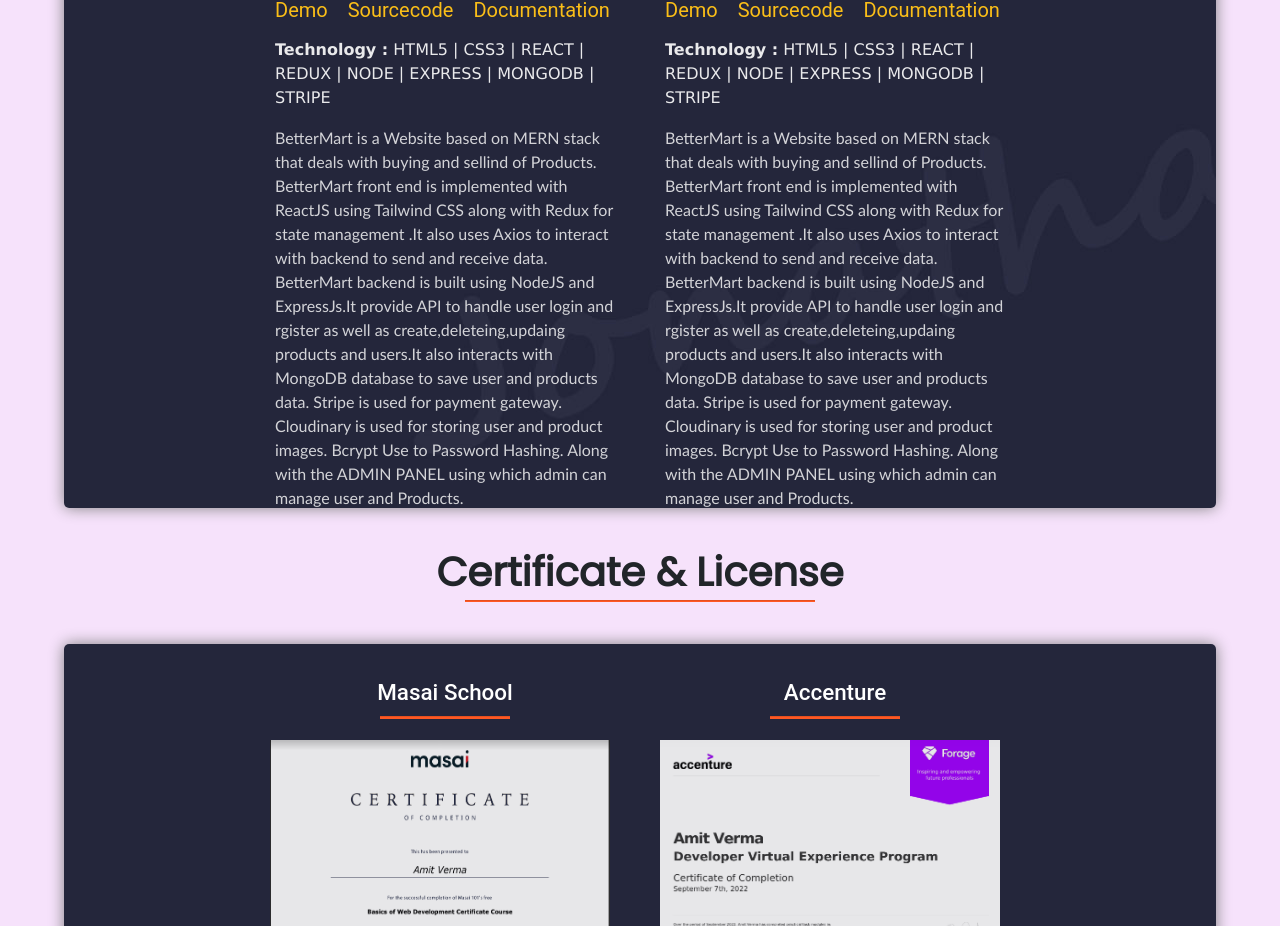
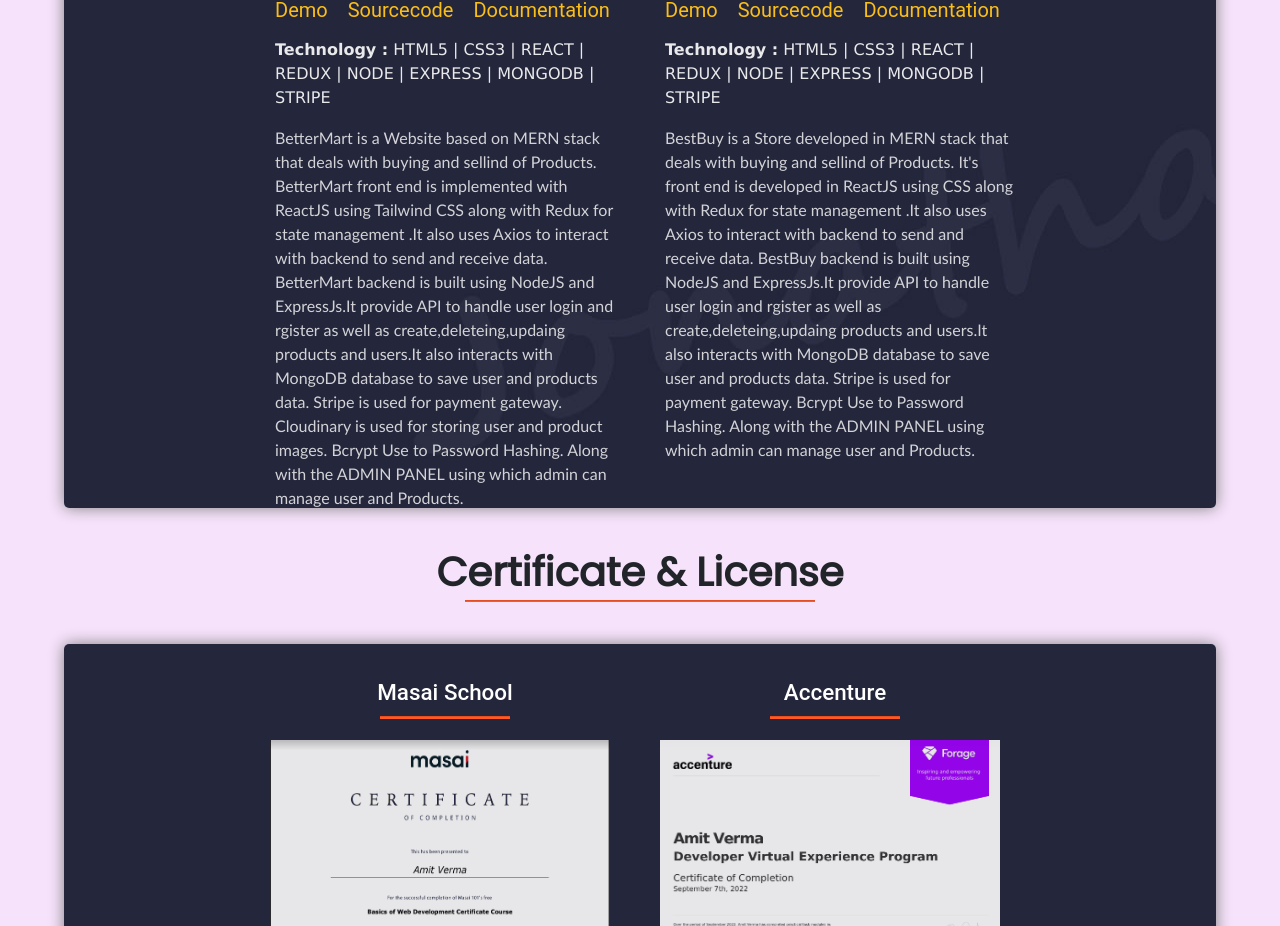
Before and after one commit to amit5511/portfolio_Code, a React (Create React App) app: page / in a window 1280 px wide. Shown: the part 3135-4061 px from the top of the page. Built offline with nearby package versions, Linux system fonts and the light colour scheme; a web font is replaced by a local one.

Commit message:
Update Projectlist.js

```diff
--- a/src/assets/Data/Projectlist.js
+++ b/src/assets/Data/Projectlist.js
@@ -24,14 +24,14 @@ import BestBuy from '../Websiteimage/BestBuy.PNG'
 ,
 {
     url: BestBuy,
-    text: `BetterMart is a  Website based on MERN stack that deals with buying and sellind of Products.
-    BetterMart front end is implemented with ReactJS using Tailwind CSS along with Redux for state management
+    text: `BestBuy is a  Store developed in MERN stack that deals with buying and sellind of Products.
+    It's front end is developed in ReactJS using CSS along with Redux for state management
     .It also uses Axios to interact with backend to send and receive data.
-    BetterMart backend is built using NodeJS and ExpressJs.It provide API to handle user login and rgister
+    BestBuy backend is built using NodeJS and ExpressJs.It provide API to handle user login and rgister
     as well as create,deleteing,updaing products and users.It also interacts with MongoDB database to save
     user and products data.
     Stripe is used for payment gateway.
-    Cloudinary  is used for storing user and product images.
+
     Bcrypt Use to Password Hashing.
     Along with the ADMIN PANEL using which admin can manage user and Products.
     `,
```
